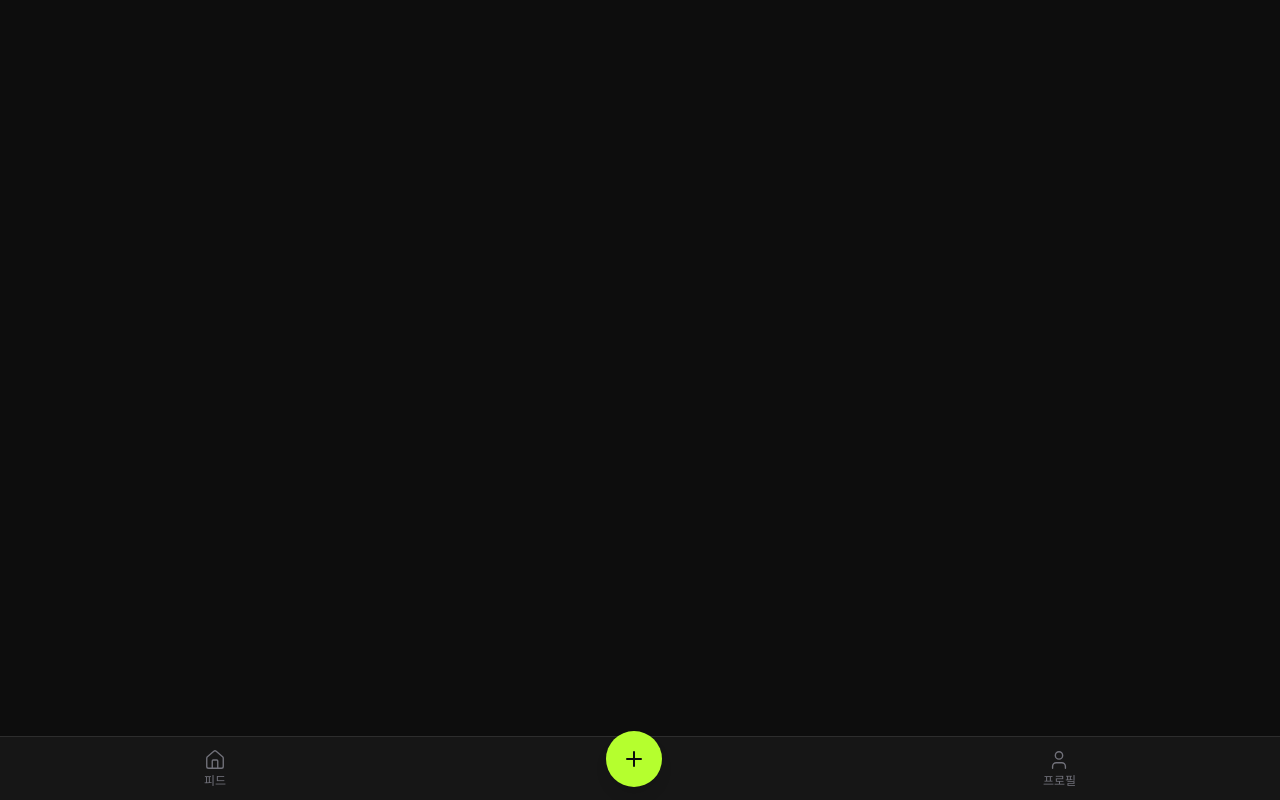
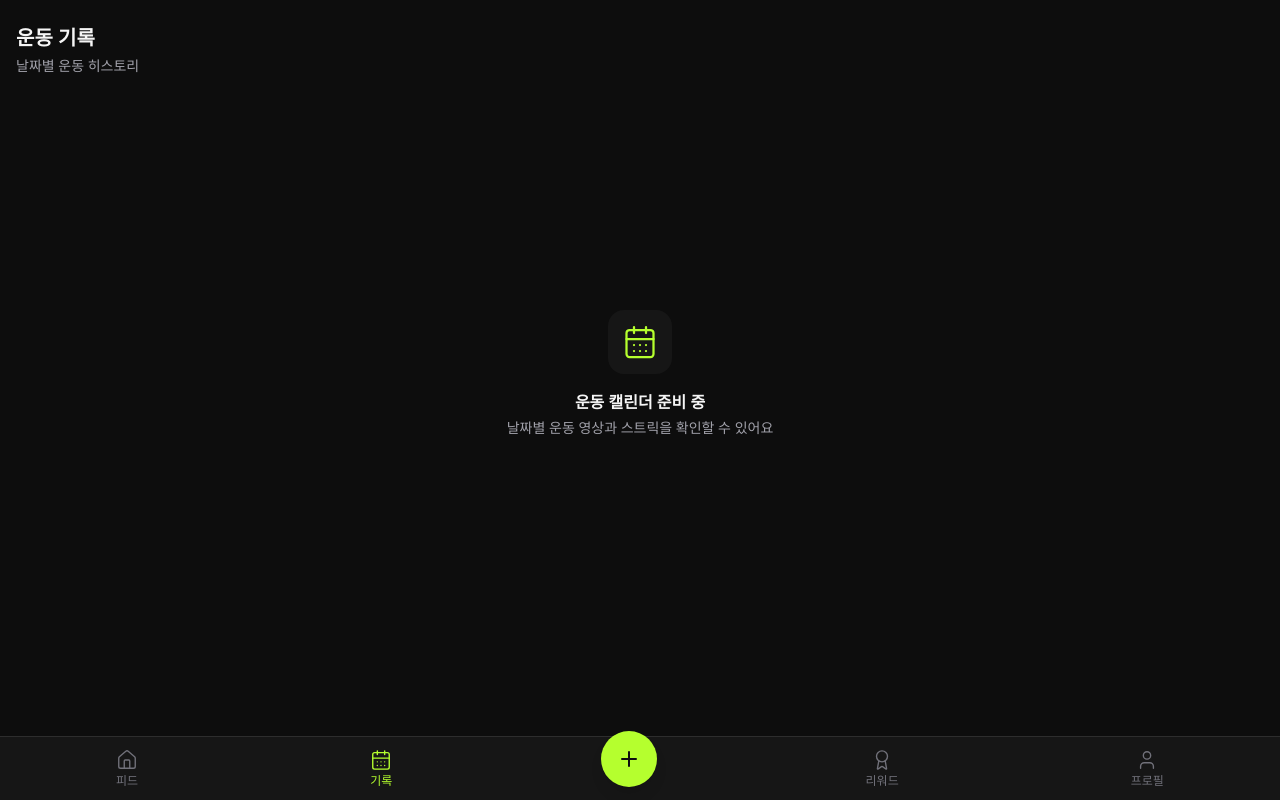
Before and after one commit to onebitebitcoin/stack-health, a React (Vite) app in the folder frontend/: page /history in a window 1280 px wide. Before the commit this address had no page. Built offline with nearby package versions, Linux system fonts and the light colour scheme.

Commit message:
feat: 히스토리 탭 추가 + 하단 탭바 4개로 확장
- HistoryPage 신규 생성 (/history) — 캘린더 준비 중 플레이스홀더
- BottomNav 4탭: 피드·기록·[FAB]·리워드·프로필
- App.tsx /history 라우트 등록

```diff
--- a/frontend/src/App.tsx
+++ b/frontend/src/App.tsx
@@ -8,6 +8,7 @@ import RewardsPage from './pages/RewardsPage'
 import ProfilePage from './pages/ProfilePage'
 import AdminPage from './pages/AdminPage'
 import TermsPage from './pages/TermsPage'
+import HistoryPage from './pages/HistoryPage'
 
 function RequireAuth({ children }: { children: React.ReactNode }) {
   const token = useAuthStore((s) => s.token)
@@ -45,6 +46,7 @@ export default function App() {
               </RequireAuth>
             }
           />
+          <Route path="/history" element={<HistoryPage />} />
           <Route path="/admin" element={<AdminPage />} />
           <Route path="/terms" element={<TermsPage />} />
         </Routes>
--- a/frontend/src/components/BottomNav.tsx
+++ b/frontend/src/components/BottomNav.tsx
@@ -1,11 +1,6 @@
 import { NavLink, useNavigate } from 'react-router-dom'
-import { Home, Plus, User } from 'lucide-react'
+import { Home, CalendarDays, Plus, Award, User } from 'lucide-react'
 import { useAuthStore } from '../store/auth'
-
-const tabs = [
-  { to: '/', icon: Home, label: '피드' },
-  { to: '/profile', icon: User, label: '프로필' },
-]
 
 export default function BottomNav() {
   const navigate = useNavigate()
@@ -19,23 +14,27 @@ export default function BottomNav() {
     }
   }
 
+  const navItem = ({ isActive }: { isActive: boolean }) =>
+    `flex flex-col items-center gap-0.5 px-3 py-1 text-xs transition-colors ${
+      isActive ? 'text-accent-text' : 'text-theme-subtle'
+    }`
+
   return (
     <nav className="fixed bottom-0 left-0 right-0 z-50 h-16 border-t border-theme-border bg-theme-surface">
       <div className="flex h-full items-center justify-around">
-        <NavLink
-          to={tabs[0].to}
-          end
-          className={({ isActive }) =>
-            `flex flex-col items-center gap-0.5 px-4 py-1 text-xs transition-colors ${
-              isActive ? 'text-accent-text' : 'text-theme-subtle'
-            }`
-          }
-        >
+        {/* 피드 */}
+        <NavLink to="/" end className={navItem}>
           <Home size={22} strokeWidth={1.5} />
           <span>피드</span>
         </NavLink>
 
-        {/* FAB — overlaps tab bar */}
+        {/* 히스토리 */}
+        <NavLink to="/history" className={navItem}>
+          <CalendarDays size={22} strokeWidth={1.5} />
+          <span>기록</span>
+        </NavLink>
+
+        {/* FAB — 업로드 */}
         <div className="relative flex flex-col items-center">
           <button
             onClick={handleUpload}
@@ -47,14 +46,14 @@ export default function BottomNav() {
           <span className="mt-1 text-xs text-transparent select-none">업로드</span>
         </div>
 
-        <NavLink
-          to={tabs[1].to}
-          className={({ isActive }) =>
-            `flex flex-col items-center gap-0.5 px-4 py-1 text-xs transition-colors ${
-              isActive ? 'text-accent-text' : 'text-theme-subtle'
-            }`
-          }
-        >
+        {/* 리워드 */}
+        <NavLink to="/rewards" className={navItem}>
+          <Award size={22} strokeWidth={1.5} />
+          <span>리워드</span>
+        </NavLink>
+
+        {/* 프로필 */}
+        <NavLink to="/profile" className={navItem}>
           <User size={22} strokeWidth={1.5} />
           <span>프로필</span>
         </NavLink>
--- /dev/null
+++ b/frontend/src/pages/HistoryPage.tsx
@@ -0,0 +1,24 @@
+import { CalendarDays } from 'lucide-react'
+
+export default function HistoryPage() {
+  return (
+    <div className="flex flex-col h-[100dvh] bg-theme-page overflow-y-auto pb-20">
+      <div className="px-4 pt-6 pb-4">
+        <h1 className="text-xl font-bold text-theme-primary">운동 기록</h1>
+        <p className="text-sm text-theme-muted mt-1">날짜별 운동 히스토리</p>
+      </div>
+
+      <div className="flex flex-1 flex-col items-center justify-center gap-4 pb-16 text-center px-6">
+        <div className="flex h-16 w-16 items-center justify-center rounded-2xl bg-theme-surface text-accent">
+          <CalendarDays size={36} strokeWidth={1.5} />
+        </div>
+        <div>
+          <p className="font-semibold text-theme-primary">운동 캘린더 준비 중</p>
+          <p className="mt-1 text-sm text-theme-muted">
+            날짜별 운동 영상과 스트릭을 확인할 수 있어요
+          </p>
+        </div>
+      </div>
+    </div>
+  )
+}
```
Also changed, not shown: 1 other file (tests, documents, lock files or other folders).
